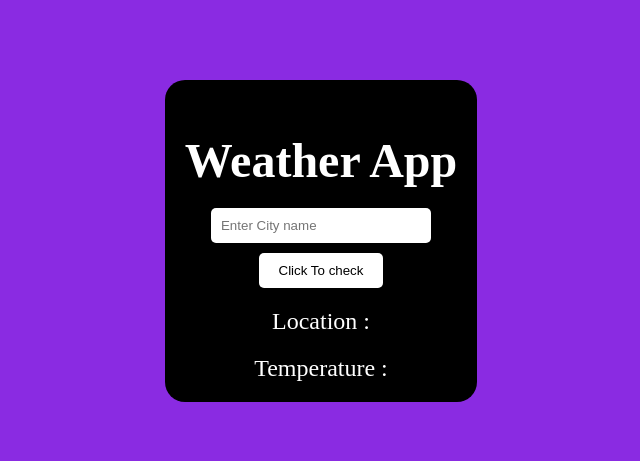
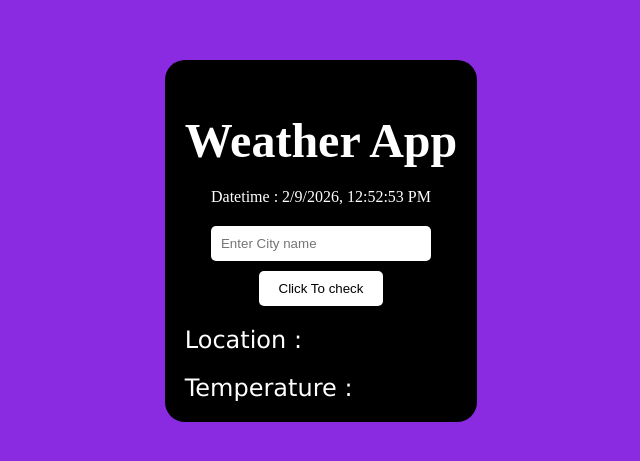
Before and after one commit to mnaveed5333/Weather-App, a plain HTML site: page index.html in a window 1280 px wide. Shown: the part 159-620 px from the top of the page, without its empty margins (319-959 px from the left). Drawn offline with Linux system fonts and the light colour scheme.

Commit message:
Update weather app with date/time

```diff
--- a/index.html
+++ b/index.html
@@ -9,12 +9,15 @@
 <body>
     <div id="weather">
         <h1>Weather App</h1>
+        <div id="datetime">Datetime : </div>
         <div id="weather-box">
             <input type="text" placeholder="Enter City name" id="cinput"><br>
             <button id="output">Click To check</button>
         </div>
+
         <div id="loc">Location : </div>
         <div id="temperature">Temperature : </div>
+
     </div>
 
     <script src="script.js"></script>
--- a/script.js
+++ b/script.js
@@ -2,7 +2,9 @@ const city = document.getElementById("cinput");
 const submit = document.getElementById("output");
 const loc = document.getElementById("loc");
 const temp = document.getElementById("temperature");
-
+const datetime = document.getElementById("datetime");
+const now = new Date();
+datetime.textContent = "Datetime : " + now.toLocaleString();
 async function getWeather() {
     const cityname = city.value.trim();
 
@@ -20,6 +22,7 @@ async function getWeather() {
 
         loc.textContent = "Location : " + data.location.name;
         temp.textContent = "Temperature : " + data.current.temp_c + " °C";
+        datetime.textContent = "Datetime : " + now.toLocaleString();
     } catch (error) {
         console.error("Error fetching weather data:", error);
         loc.textContent = "Error fetching weather data";
--- a/style.css
+++ b/style.css
@@ -41,9 +41,16 @@ h1 {
 #weather-box button:hover {
     background: gray;
 }
-
+#datetime {
+    color: white;
+    font-size: 1.0rem;
+    margin-bottom: 20px;
+}
 #loc, #temperature {
     color: white;
     font-size: 1.5rem;
     margin-top: 20px;
+    font-family: 'Lucida Sans', 'Lucida Sans Regular', 'Lucida Grande', 'Lucida Sans Unicode', Geneva, Verdana, sans-serif;
+    display: flex;
+    justify-content: flex-start;
 }
```
